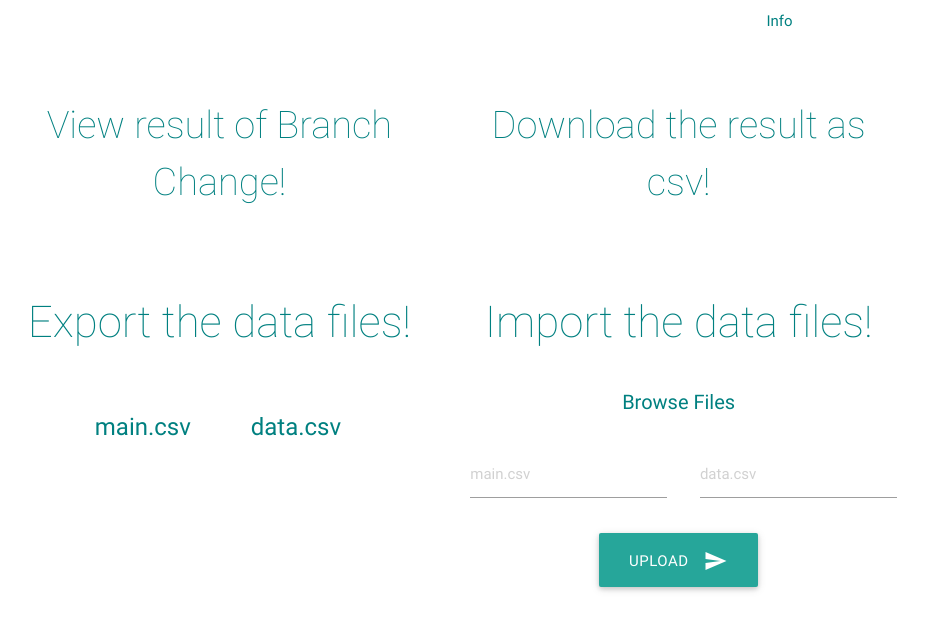
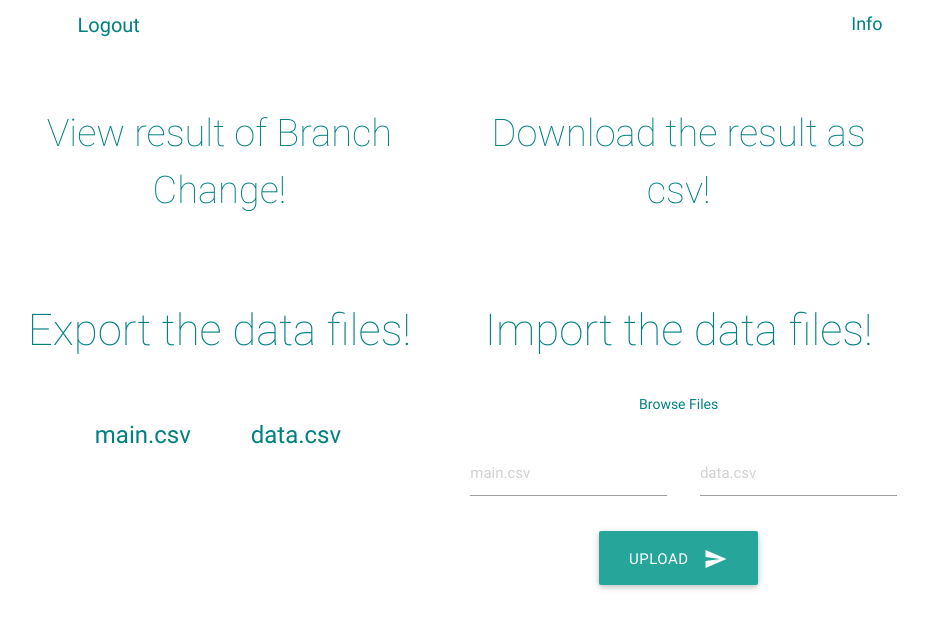
Before and after one commit to srajangarg/branch-allocation, a Django app: template templates/bcapp/admin.html in a window 1280 px wide. Shown: the part 161-800 px from the top of the page, without its empty margins (191-1119 px from the left). Run offline with Django 3.2, Linux system fonts and the light colour scheme; the template is opened without the code that fills it, so the values that code supplies are empty.

Commit message:
added logout button on admin page

```diff
--- a/templates/bcapp/admin.html
+++ b/templates/bcapp/admin.html
@@ -18,7 +18,8 @@
 
         <div class="row center">
           <h5 class="header col s12 light offset">View results or import/export data!</h5>
-          <div class="col offset-s10"><a class="modal-trigger" style="color:teal" href="#modal1">Info</a></div>
+          <div class="col offset-s1"><a class="modal-trigger" style="color:teal;font-size: 20px" href="#modal1">Logout</a></div>
+          <div class="col offset-s9"><a class="modal-trigger" style="color:teal;font-size: 18px" href="#modal1">Info</a></div>
         </div>
 
       </div>
@@ -55,7 +56,7 @@
               <br>
               <form enctype="multipart/form-data" action="/upload/" method="post">
               {% csrf_token %}
-              <div class="row center" style="color:teal; font-size: 20px"> Browse Files</div>
+              <div class="row center" style="color:teal; font-size: 14px"> Browse Files</div>
                <div class="row">
                 <div class="col l6 center">
                     <!-- <a href="main.csv" style="color:teal; font-size: 24px" target="_blank">main.csv</a> -->
```
Also changed, not shown: db.sqlite3, 1 other file.
